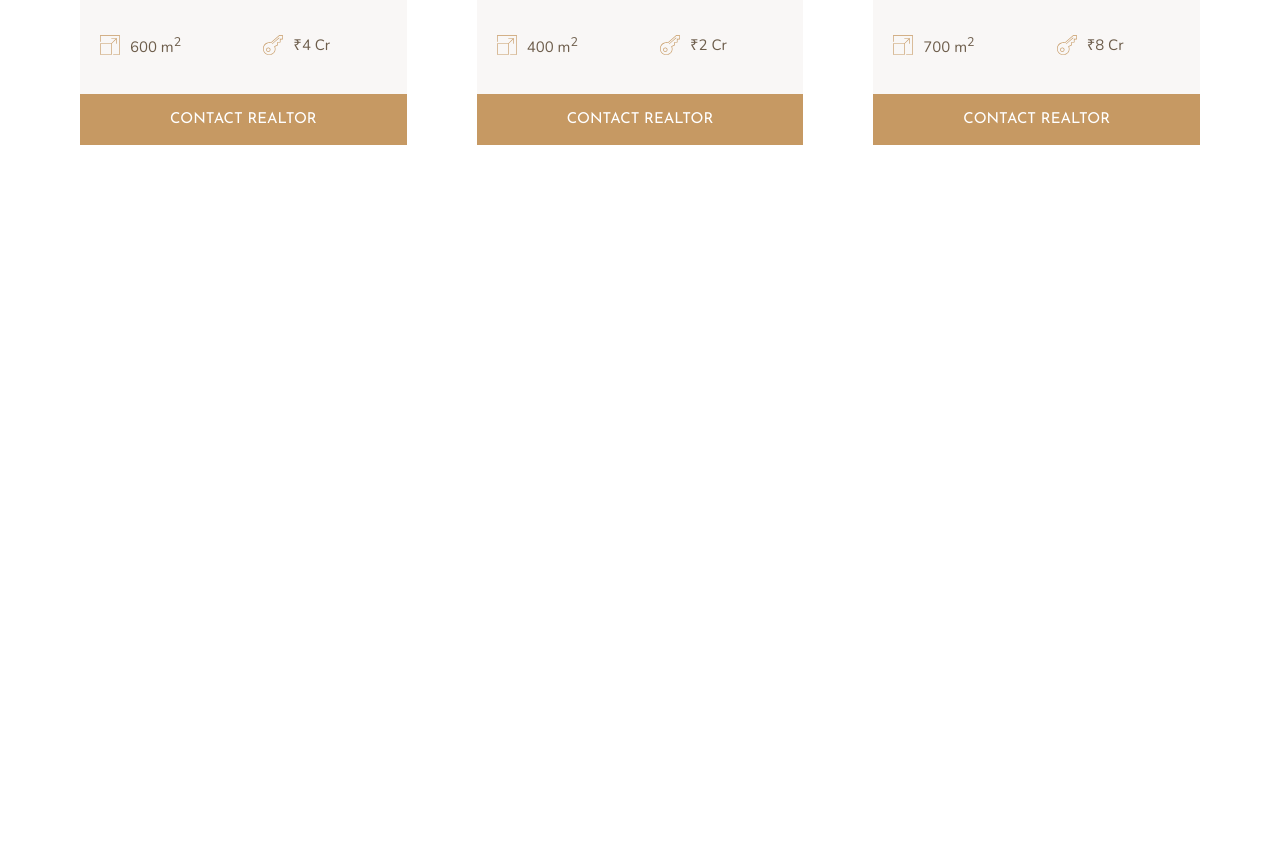
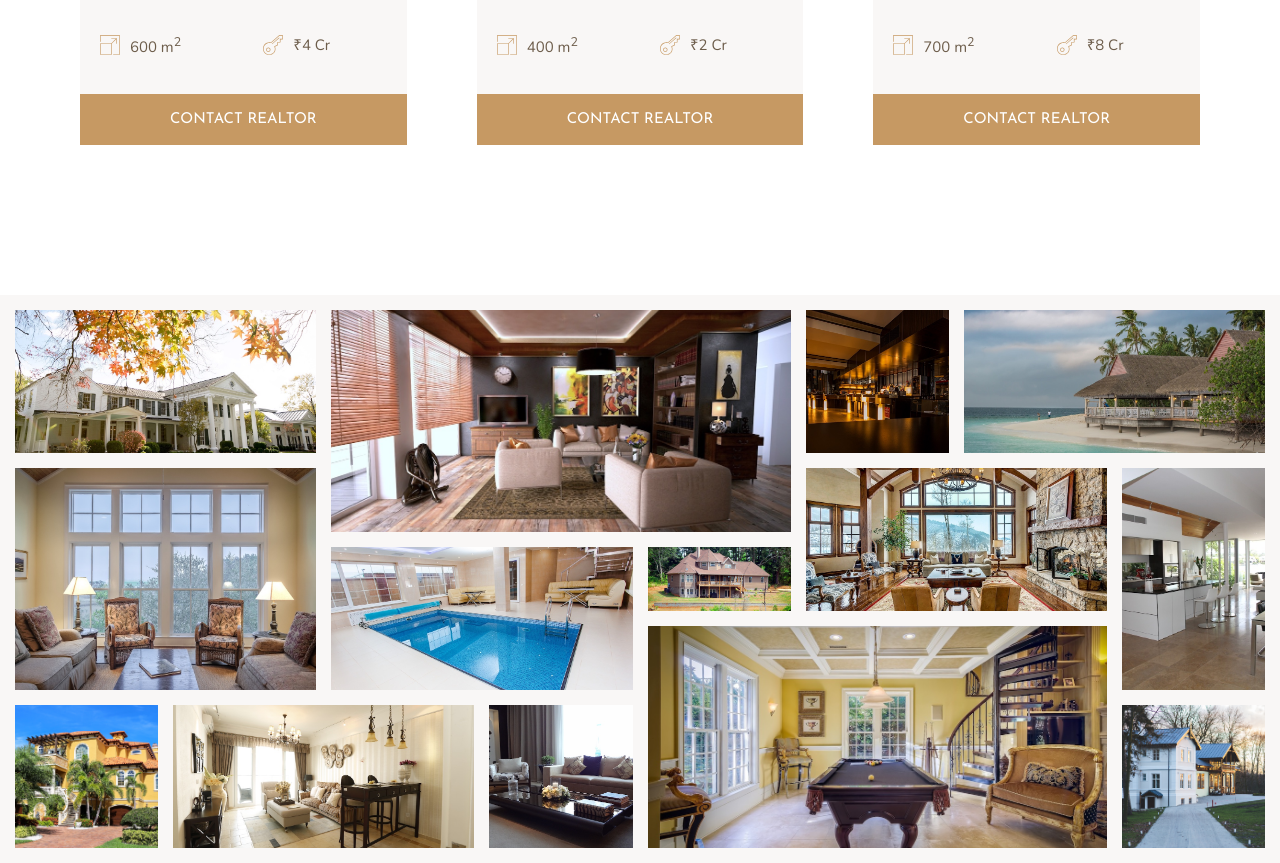
Before and after one commit to codzillas/real-estate-advertising, a website: page index.html in a window 1280 px wide. Shown: the part 2877-3740 px from the top of the page. Before the commit the page ends 3172 px from the top, so only its background shows below. Drawn offline with nearby package versions, Linux system fonts and the light colour scheme.

Commit message:
Added gallery section

```diff
--- a/index.html
+++ b/index.html
@@ -347,5 +347,70 @@
         <button class="btn home__btn">Contact realtor</button>
       </div>
     </section>
+     <section class="gallery">
+      <figure class="gallery__item gallery__item--1">
+        <img src="img/gal-1.jpeg" alt="Gallery image 1" class="gallery__img" />
+      </figure>
+      <figure class="gallery__item gallery__item--2">
+        <img src="img/gal-2.jpeg" alt="Gallery image 2" class="gallery__img" />
+      </figure>
+      <figure class="gallery__item gallery__item--3">
+        <img src="img/gal-3.jpeg" alt="Gallery image 3" class="gallery__img" />
+      </figure>
+      <figure class="gallery__item gallery__item--4">
+        <img src="img/gal-4.jpeg" alt="Gallery image 4" class="gallery__img" />
+      </figure>
+      <figure class="gallery__item gallery__item--5">
+        <img src="img/gal-5.jpeg" alt="Gallery image 5" class="gallery__img" />
+      </figure>
+      <figure class="gallery__item gallery__item--6">
+        <img src="img/gal-6.jpeg" alt="Gallery image 6" class="gallery__img" />
+      </figure>
+      <figure class="gallery__item gallery__item--7">
+        <img src="img/gal-7.jpeg" alt="Gallery image 7" class="gallery__img" />
+      </figure>
+      <figure class="gallery__item gallery__item--8">
+        <img src="img/gal-8.jpeg" alt="Gallery image 8" class="gallery__img" />
+      </figure>
+      <figure class="gallery__item gallery__item--9">
+        <img src="img/gal-9.jpeg" alt="Gallery image 9" class="gallery__img" />
+      </figure>
+      <figure class="gallery__item gallery__item--10">
+        <img
+          src="img/gal-10.jpeg"
+          alt="Gallery image 10"
+          class="gallery__img"
+        />
+      </figure>
+      <figure class="gallery__item gallery__item--11">
+        <img
+          src="img/gal-11.jpeg"
+          alt="Gallery image 11"
+          class="gallery__img"
+        />
+      </figure>
+      <figure class="gallery__item gallery__item--12">
+        <img
+          src="img/gal-12.jpeg"
+          alt="Gallery image 12"
+          class="gallery__img"
+        />
+      </figure>
+      <figure class="gallery__item gallery__item--13">
+        <img
+          src="img/gal-13.jpeg"
+          alt="Gallery image 13"
+          class="gallery__img"
+        />
+      </figure>
+      <figure class="gallery__item gallery__item--14">
+        <img
+          src="img/gal-14.jpeg"
+          alt="Gallery image 14"
+          class="gallery__img"
+        />
+      </figure>
+    </section>
+
   </body>
 </html>
--- a/sass/_gallery.scss
+++ b/sass/_gallery.scss
@@ -0,0 +1,92 @@
+.gallery {
+    background-color: $color-grey-light-1;
+    grid-column: full-start / full-end;
+
+    display: grid;
+    /*grid-template-columns: repeat(8, 1fr);
+    grid-template-rows: repeat(7, 5vw);*/
+    grid-template: repeat(7, 5vw) / repeat(8, 1fr);
+
+
+    grid-gap: 1.5rem;
+    padding: 1.5rem;
+
+    &__item {
+        &--1 {
+            grid-row: 1 / span 2;
+            grid-column: 1 / span 2;
+        }
+
+        &--2 {
+            grid-row: 1 / span 3;
+            grid-column: 3 / span 3;
+        }
+
+        &--3 {
+            grid-row: 1 / span 2;
+            grid-column: 6 / 7;
+        }
+
+        &--4 {
+            grid-row: 1 / span 2;
+            grid-column: 7 / -1;
+        }
+
+        &--5 {
+            grid-row: 3 / span 3;
+            grid-column: 1 / span 2;
+        }
+
+        &--6 {
+            grid-row: 4 / span 2;
+            grid-column: 3 / span 2;
+        }
+
+        &--7 {
+            grid-row: 4 / 5;
+            grid-column: 5 / 6;
+        }
+
+        &--8 {
+            grid-row: 3 / span 2;
+            grid-column: 6 / span 2;
+        }
+
+        &--9 {
+            grid-row: 3 / span 3;
+            grid-column: 8 / -1;
+        }
+
+        &--10 {
+            grid-row: 6 / span 2;
+            grid-column: 1 / 2;
+        }
+
+        &--11 {
+            grid-row: 6 / span 2;
+            grid-column: 2 / span 2;
+        }
+
+        &--12 {
+            grid-row: 6 / span 2;
+            grid-column: 4 / 5;
+        }
+
+        &--13 {
+            grid-row: 5 / span 3;
+            grid-column: 5 / span 3;
+        }
+
+        &--14 {
+            grid-row: 6 / span 2;
+            grid-column: 8 / -1;
+        }
+    }
+
+    &__img {
+        width: 100%;
+        height: 100%;
+        object-fit: cover;
+        display: block;
+    }
+}
--- a/sass/main.scss
+++ b/sass/main.scss
@@ -6,3 +6,4 @@
 @import "features";
 @import "story";
 @import "homes";
+@import "gallery";
```
Also changed, not shown: css/style.css, 1 other file.
